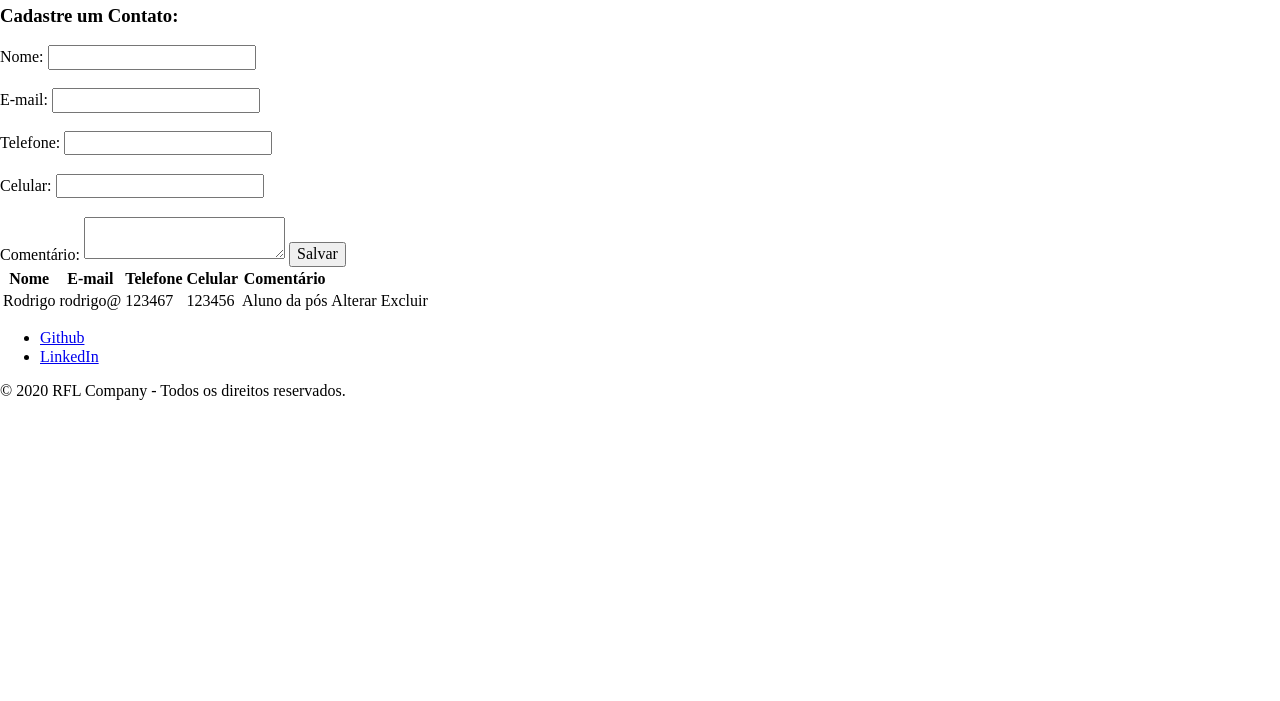
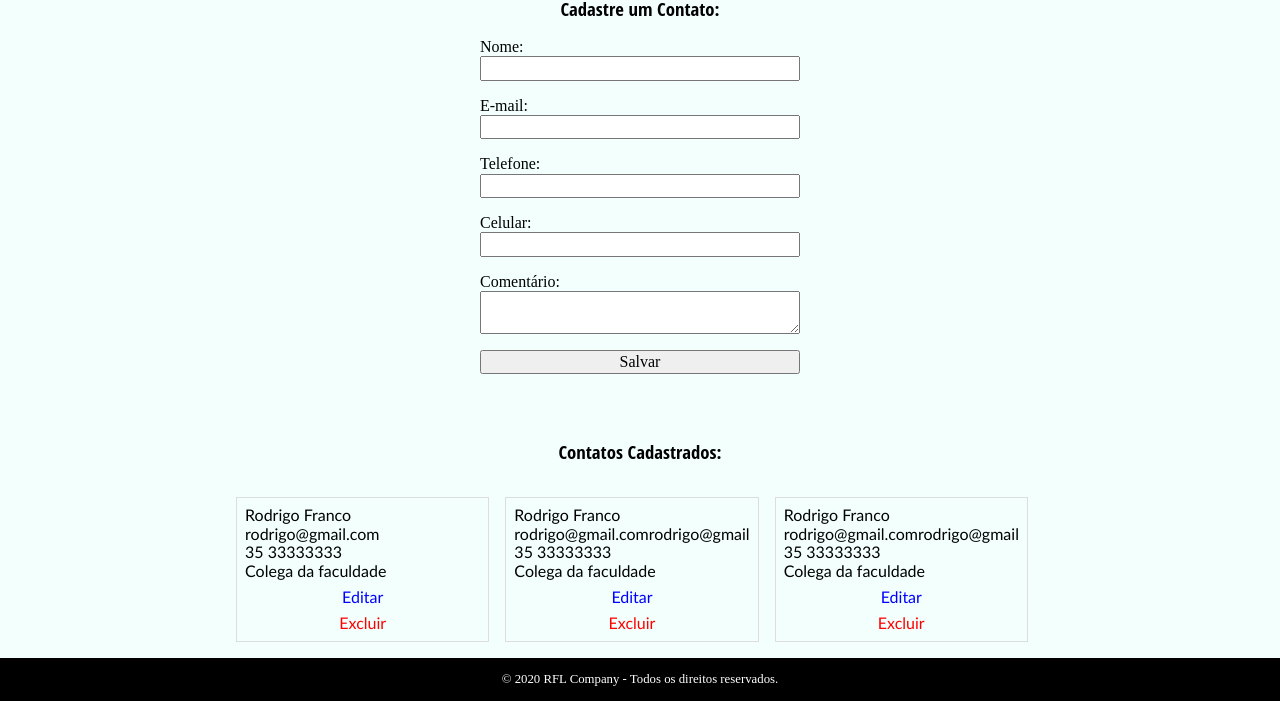
Before and after one commit to RodrigoFranco91/DM122-PWA-Trabalho-de-Conclusao-Edy, a website: page index.html in a window 1280 px wide. Shown: the part 122-823 px from the top of the page. Before the commit the page ends 800 px from the top, so only its background shows below. Drawn offline with Linux system fonts and the light colour scheme.

Commit message:
Estilo aplicado na pagina Index.html

```diff
--- a/assets/css/style.css
+++ b/assets/css/style.css
@@ -0,0 +1,103 @@
+* {
+    box-sizing: border-box;
+}
+
+html {
+    height: 100%;
+    min-height: 100%;
+}
+
+header{
+    background-color: #851944;
+    position: relative;
+}
+
+body{
+    background-color:#F2FFFC;
+    font-family: "Crimson Text", "Times New Roman", serif;
+    display: flex;
+    flex-direction: column;
+    min-height: 100%;
+}
+
+footer{
+    background-color: #000;
+    color: #FFF;
+    padding: 0.1em;
+    text-align: center;
+    font-size: 0.80em;
+    margin-top: auto;
+
+}
+
+h1, h2, h3, h4, h5{
+    font-family: "Open Sans Condensed", "Arial", sans-serif;
+    margin: 0;
+    text-align: center;
+    padding: 1em;
+}
+
+footer p {
+    padding-inline-start: 0px;
+    text-align: center;
+}
+
+form{
+    display: flex;
+    margin: 0 auto;
+    flex-direction: column;
+    margin-bottom: 3em;
+}
+input, textarea{
+    max-width: 20em;
+    min-width: 20em;
+    min-height: 1.5em;
+    width: 20em;
+    margin-bottom: 1em;
+}
+
+.contatos{
+    margin: 0 auto;
+    display: grid;
+    grid-template-columns: 1fr 1fr 1fr;
+    font-family: "Trebuchet MS", Arial, Helvetica, sans-serif;
+}
+
+ul{
+    border: 1px solid #ddd;
+    padding: 0.5em 0;
+    margin-right: 1em;
+}
+li{
+    list-style-type: none;
+    padding: 0 0.5em;
+}
+
+.id{
+    display: none;
+}
+
+.editar, .excluir{
+    text-align: center;
+    padding-top: 0.5em;
+}
+
+.editar{
+    color: blue;
+}
+
+.excluir{
+    color: red;
+}
+
+@media screen and (max-width: 768px) {
+    .contatos {
+    grid-template-columns: 1fr 1fr;
+    }
+}
+
+@media screen and (max-width: 600px) {
+    .contatos {
+    grid-template-columns: 1fr;
+    }
+  }
--- a/index.html
+++ b/index.html
@@ -11,57 +11,52 @@
 <body>
     <header>
         <h1>Agenda de Contatos</h1>
-        <h2>Dono da Agenda: Rodrigo Franco de Lima</h2>
     </header>
-    <main>
         <h3>Cadastre um Contato:</h3>
             <form>
                 <label for="nome">Nome:</label>
-            <input type="text" id="nome" name="nome"><br><br>
+                <input type="text" id="nome" name="nome" maxlength="40">
                 <label for="email">E-mail:</label>
-            <input type="text" id="email" name="email"><br><br>
+                <input type="email" id="email" name="email" maxlength="40">
                 <label for="telefone">Telefone:</label>
-            <input type="text" id="telefone" name="telefone"><br><br>
+                <input type="tel" id="telefone" name="telefone"maxlength="20">
                 <label for="celular">Celular:</label>
-            <input type="text" id="celular" name="celular"><br><br>
+                <input type="tel" id="celular" name="celular" maxlength="20">
                 <label for="comentario">Comentário:</label>
-            <textarea id="comentario" name="comentario"></textarea>
+                <textarea id="comentario" name="comentario" maxlength="40"></textarea>
                 <button type="submit">Salvar</button>
             </form>
-        <table>
-            <tr>
-                <th>Nome</th>
-                <th>E-mail</th>
-                <th>Telefone</th>
-                <th>Celular</th>
-                <th>Comentário</th>
-              </tr>
-              <tr>
-                <td>Rodrigo</td>
-                <td>rodrigo@</td>
-                <td>123467</td>
-                <td>123456</td>
-                <td>Aluno da pós</td>
-                <td>Alterar</td>
-                <td>Excluir</td>
-              </tr>
-        </table>
-    </main>
+            <h3>Contatos Cadastrados:</h3>
+            <div class="contatos">
+                <ul>
+                    <li class="id">1</li>
+                    <li>Rodrigo Franco</li>
+                    <li>rodrigo@gmail.com</li>
+                    <li>35 33333333</li>
+                    <li>Colega da faculdade</li>
+                    <li class="editar">Editar</li>
+                    <li class="excluir">Excluir</li>
+                </ul>
+                <ul>
+                    <li class="id">1</li>
+                    <li>Rodrigo Franco</li>
+                    <li>rodrigo@gmail.comrodrigo@gmail</li>
+                    <li>35 33333333</li>
+                    <li>Colega da faculdade</li>
+                    <li class="editar">Editar</li>
+                    <li class="excluir">Excluir</li>
+                </ul>
+                <ul>
+                    <li class="id">1</li>
+                    <li>Rodrigo Franco</li>
+                    <li>rodrigo@gmail.comrodrigo@gmail</li>
+                    <li>35 33333333</li>
+                    <li>Colega da faculdade</li>
+                    <li class="editar">Editar</li>
+                    <li class="excluir">Excluir</li>
+                </ul>
+            </div>
     <footer>
-        <nav>
-            <ul class="icones-redes-sociais">
-                <li>
-                    <a href="https://github.com/RodrigoFranco91" class="github" data-tooltip="Veja meus projetos">
-                        Github
-                    </a>
-                </li>
-                <li>
-                    <a href="https://br.linkedin.com/in/rodrigofrancodelima" class="linkedin" data-tooltip="Veja meu currículo">
-                        LinkedIn
-                    </a>
-                </li>
-            </ul>
-        </nav>
         <p>&copy; 2020 RFL Company - Todos os direitos reservados.</p>
     </footer>
 </body>
```
Also changed, not shown: assets/icons/github.png (deleted), assets/icons/linkedin.png (deleted). Lines whose indentation alone changed are shown as unchanged.
